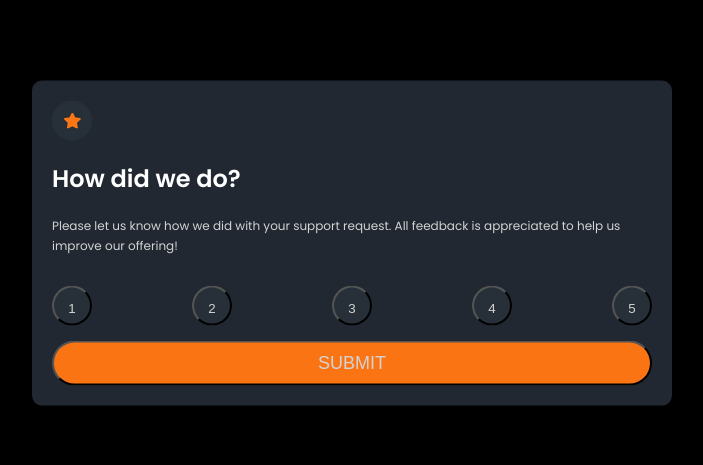
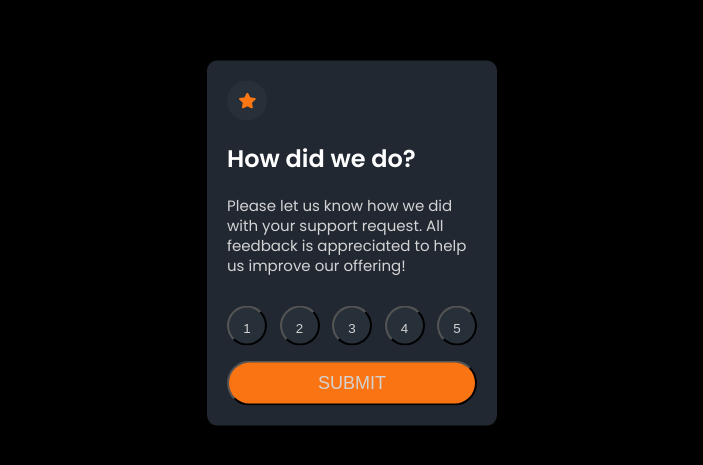
Before and after one commit to ocrearyy/interactive-rating-component, a plain HTML site: page index.html in a window 1280 px wide. Shown: the part 157-622 px from the top of the page, without its empty margins (288-991 px from the left). Drawn offline with Linux system fonts and the light colour scheme.

Commit message:
desktop version complete

```diff
--- a/style.css
+++ b/style.css
@@ -10,25 +10,18 @@ p {
 
 
 .rating-content{
-  margin-left: 20px;
-  margin-right: 20px;
   padding-left: 20px;
   padding-right: 20px;
   background-color: #212832;
   border-radius: 10px;
   position: absolute;
-  top: 50%;
   -ms-transform: translateY(-50%);
   transform: translateY(-50%);
-  padding-left: 20px;
-    padding-right: 20px;
-    background-color: #212832;
-    border-radius: 10px;
-    position: absolute;
     top: 50%;
     left: 50%;
     transform: translate(-50%, -50%);
     margin: 0;
+    width: 250px;
 }
 
 #circle {
@@ -48,7 +41,7 @@ p {
 
 .main-paragraph {
   color: lightgray;
-  font-size: 12px;
+  font-size: 15px;
   line-height: 20px;
   padding-right: 10px;
 }
```
